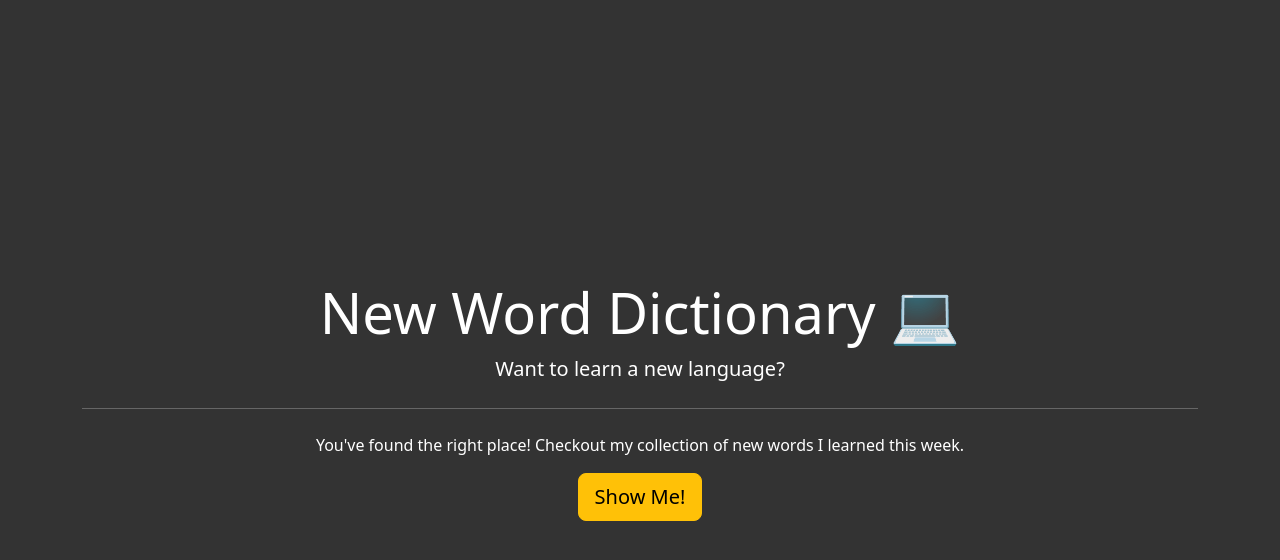
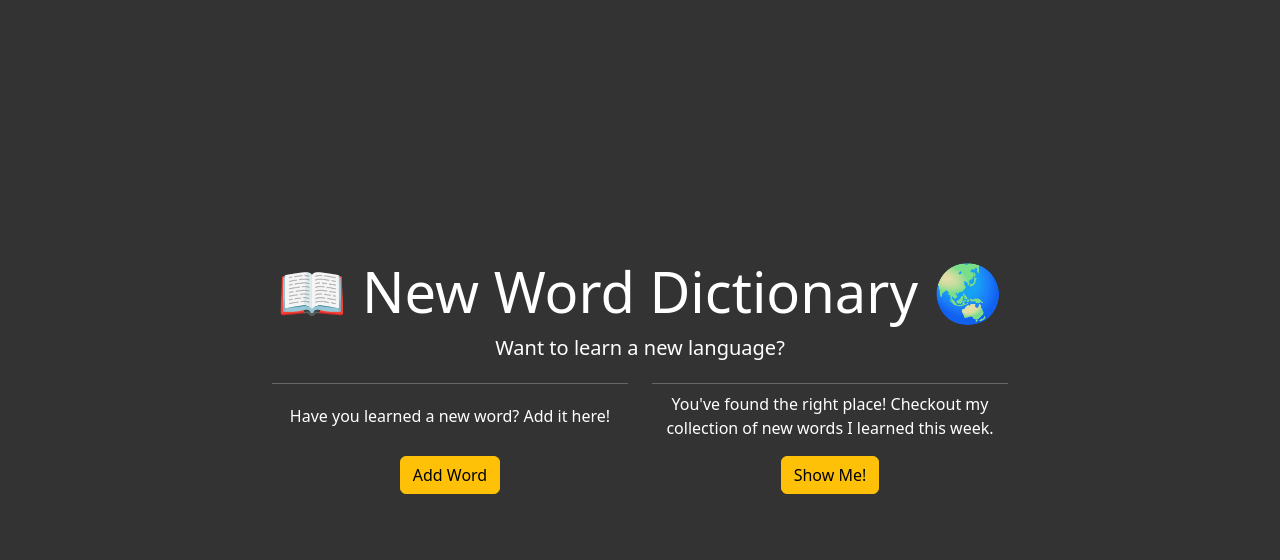
Before and after one commit to jcawesome/learn-language-project, a Flask app: page / in a window 1280 px wide. Shown: the top 560 px of the page. Run offline with Flask 3, Linux system fonts and the light colour scheme; some libraries are stand-ins or nearby versions.

Commit message:
Included 'Add Word'

```diff
--- a/api/main.py
+++ b/api/main.py
@@ -22,7 +22,8 @@ my_collection = db["LANG_COLLECTION"]
 
 # Definition of Flask WebApp front-end
 app = Flask(__name__)
-app.config['SECRET_KEY'] = '8BYkEfBA6O6donzWlSihBXox7C0sKR6b'
+api_secret_key = os.environ.get('API_SECRET_KEY')
+app.config['SECRET_KEY'] = api_secret_key
 Bootstrap5(app)
 
 
--- a/api/templates/index.html
+++ b/api/templates/index.html
@@ -4,12 +4,31 @@
 {% block content %}
 <div class="jumbotron text-center">
     <div class="container">
-  <h1 class="display-4">New Word Dictionary 💻</h1>
-  <p class="lead">Want to learn a new language?</p>
-  <hr class="my-4">
-  <p>You've found the right place! Checkout my collection of new words I learned this week.</p>
-  <a class="btn btn-warning btn-lg" href="{{ url_for('dictionary') }}" role="button">Show Me!</a>
+        <h1 class="display-4">📖 New Word Dictionary 🌏</h1>
+        <p class="lead">Want to learn a new language?</p>
+        <div class="row justify-content-md-center">
+            <div class="col-12 col-lg-4 d-flex flex-column justify-content-between mb-5">
+                <hr class="my-1">
+                <div class="mt-1 mb-3">
+                    Have you learned a new word? Add it here!
+                </div>
+                <div class="col-12">
+                    <a class="btn btn-warning" href="{{ url_for('add_word') }}" role="button">Add Word</a>
+                </div>
+
+            </div>
+            <div class="col-12 col-lg-4 d-flex flex-column justify-content-between mb-5">
+                <hr class="my-1">
+                <div class="mt-1 mb-3">
+                    You've found the right place! Checkout my collection of new words I learned this week.
+                </div>
+                <div class="col-12">
+                    <a class="btn btn-warning" href="{{ url_for('dictionary') }}" role="button">Show Me!</a>
+                </div>
+            </div>
+        </div>
+    </div>
 </div>
-    </div>
+
 
 {% endblock %}
```
